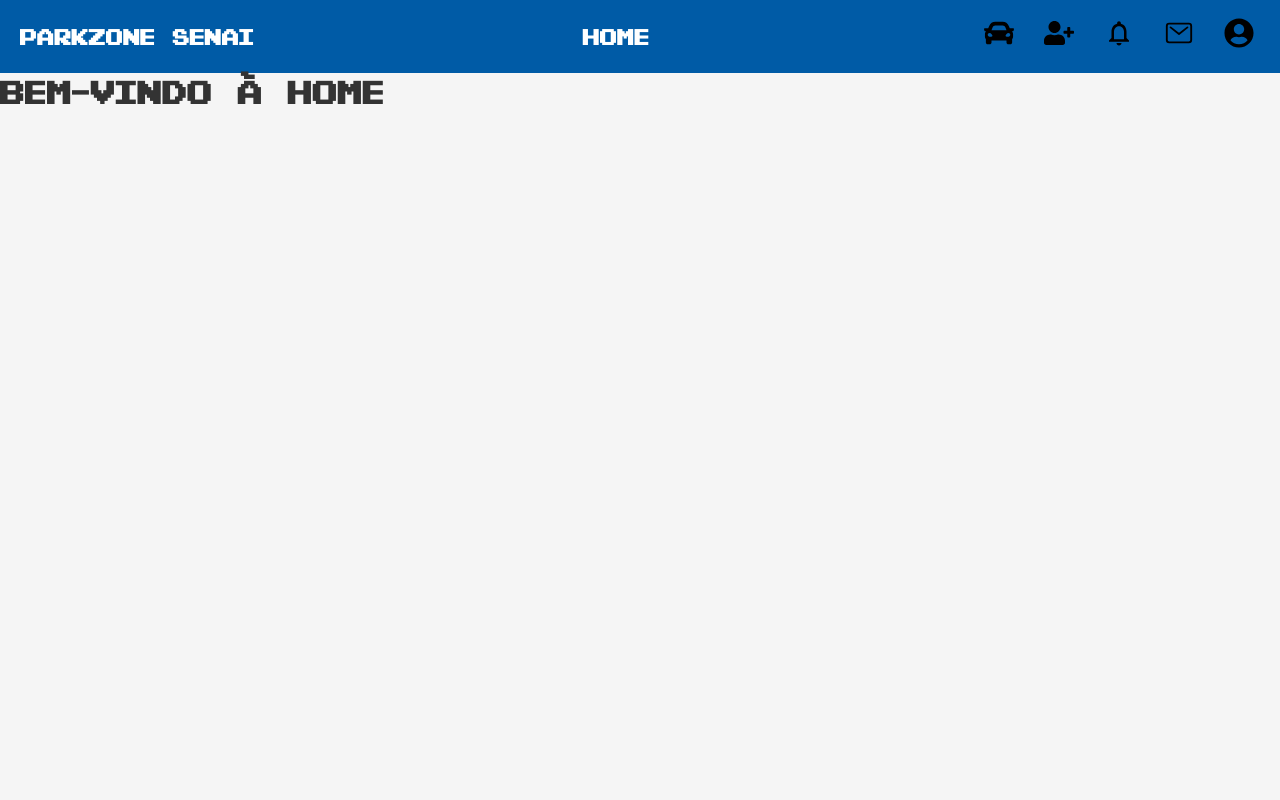
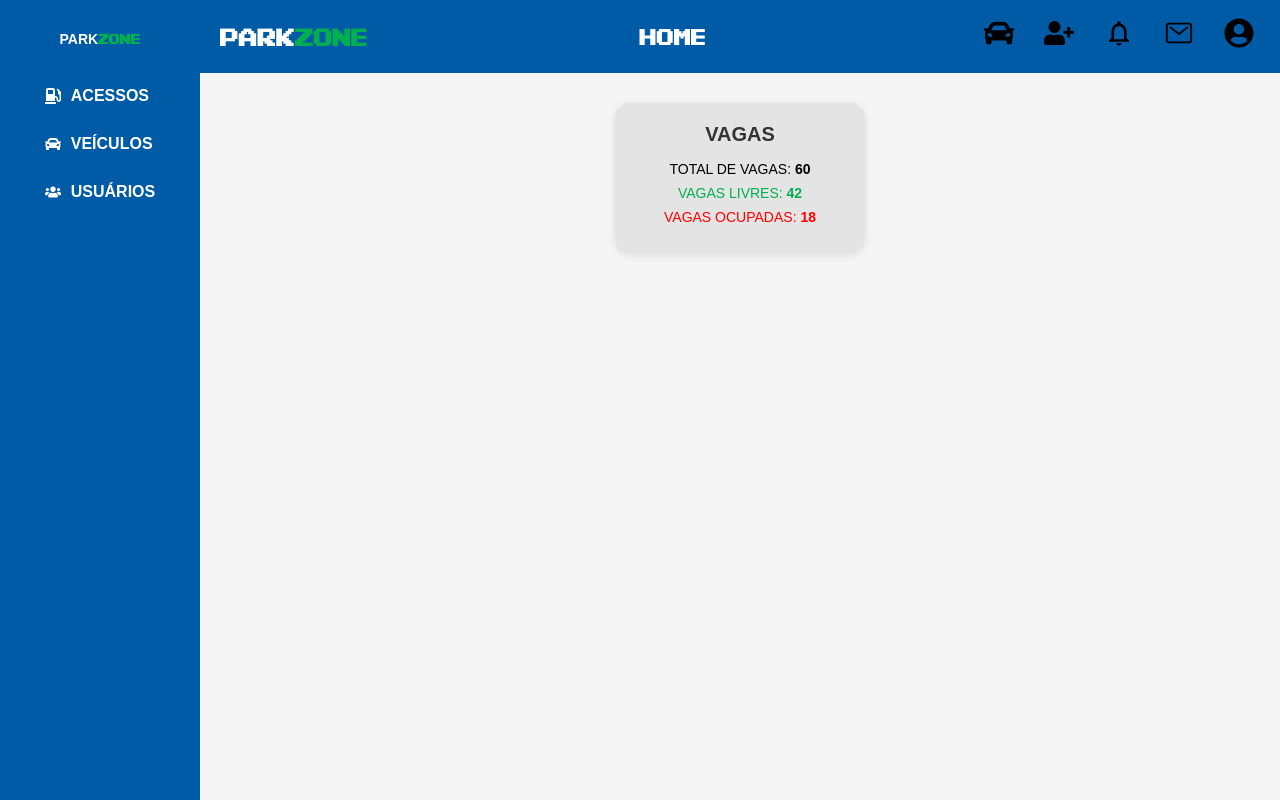
Before and after one commit to frnadin/frontend-estacionas-senai, a React (Vite) app: page /home in a window 1280 px wide. Built offline with nearby package versions, Linux system fonts and the light colour scheme.

Commit message:
feat:adiciona components VagasBox e SideBar

```diff
--- a/src/components/Header/Header.css
+++ b/src/components/Header/Header.css
@@ -33,3 +33,9 @@
     transform: scale(1.2);
     color: white;
   }
+  .logo-title {
+    color: #ffffff;
+  }
+  .logo-green {
+    color: #00b050; /* verde vibrante */
+  }
--- a/src/components/Header/Header.jsx
+++ b/src/components/Header/Header.jsx
@@ -7,7 +7,9 @@ import { IoMailOutline } from 'react-icons/io5';
 export default function Header(props) {
   return (
     <div className="header">
-      <h2 className="header-title">ParkZone Senai</h2>
+      <h2 className="logo-title">
+  PARK<span className="logo-green">ZONE</span></h2>
+
       <h2 className="header-title">{props.tela}</h2>
 
       <div className="header-icons">
--- /dev/null
+++ b/src/components/SideBar/SideBarMenu.css
@@ -0,0 +1,45 @@
+.sidebar {
+    width: 200px;
+    height: 100vh;
+    background-color: #005BA6;
+    color: white;
+    display: flex;
+    flex-direction: column;
+    align-items: center;
+    padding-top: 30px;
+  }
+
+  .logo {
+    font-family: 'Press Start 2P', sans-serif;
+    font-size: 14px;
+    text-align: center;
+    color: white;
+    margin-bottom: 40px;
+  }
+
+  .green {
+    color: #00b050;
+  }
+
+  .sidebar-buttons {
+    display: flex;
+    flex-direction: column;
+    gap: 30px;
+  }
+
+  .sidebar-buttons button {
+    background: none;
+    border: none;
+    color: white;
+    font-weight: bold;
+    font-size: 16px;
+    cursor: pointer;
+    display: flex;
+    align-items: center;
+    gap: 10px;
+  }
+
+  .sidebar-buttons button:hover {
+    color: #00ffcc;
+    transform: scale(1.05);
+  }
--- /dev/null
+++ b/src/components/SideBar/SideBarMenu.jsx
@@ -0,0 +1,28 @@
+import React from 'react';
+import './SidebarMenu.css';
+import { FaGasPump, FaCar, FaUsers } from 'react-icons/fa';
+
+export default function SidebarMenu() {
+  return (
+    <div className="sidebar">
+      <h2 className="logo">
+        PARK<span className="green">ZONE</span>
+      </h2>
+
+      <div className="sidebar-buttons">
+        <button>
+          <FaGasPump className="icon" />
+          ACESSOS
+        </button>
+        <button>
+          <FaCar className="icon" />
+          VEÍCULOS
+        </button>
+        <button>
+          <FaUsers className="icon" />
+          USUÁRIOS
+        </button>
+      </div>
+    </div>
+  );
+}
--- /dev/null
+++ b/src/components/VagasBox/VagasBox.css
@@ -0,0 +1,34 @@
+.vagas-box {
+    background-color: #e4e4e4;
+    padding: 20px;
+    border-radius: 15px;
+    width: 250px;
+    text-align: center;
+    font-family: Arial, sans-serif;
+    box-shadow: 0 2px 8px rgba(0, 0, 0, 0.1);
+  }
+
+  .vagas-box h3 {
+    font-size: 20px;
+    font-weight: bold;
+    margin-bottom: 15px;
+    font-family: 'Press Start 2P', sans-serif;
+  }
+
+  .vagas-total {
+    color: #000;
+    font-size: 14px;
+    margin: 8px 0;
+  }
+
+  .vagas-livres {
+    color: #00b050; /* verde */
+    font-size: 14px;
+    margin: 8px 0;
+  }
+
+  .vagas-ocupadas {
+    color: #ff0000; /* vermelho */
+    font-size: 14px;
+    margin: 8px 0;
+  }
--- /dev/null
+++ b/src/components/VagasBox/VagasBox.jsx
@@ -0,0 +1,13 @@
+import React from 'react';
+import './VagasBox.css';
+
+export default function VagasBox({ total = 60, livres = 42, ocupadas = 18 }) {
+  return (
+    <div className="vagas-box">
+      <h3>VAGAS</h3>
+      <p className="vagas-total">TOTAL DE VAGAS: <strong>{total}</strong></p>
+      <p className="vagas-livres">VAGAS LIVRES: <strong>{livres}</strong></p>
+      <p className="vagas-ocupadas">VAGAS OCUPADAS: <strong>{ocupadas}</strong></p>
+    </div>
+  );
+}
--- a/src/pages/HomePage/home.css
+++ b/src/pages/HomePage/home.css
@@ -0,0 +1,20 @@
+.title {
+    text-align: center;
+    margin-top: 30px;
+    font-size: 24px;
+    color: #44cc00;
+    font-family: 'Press Start 2P', sans-serif;
+  }
+
+  .home-container {
+    display: flex;
+    justify-content: center;
+    margin-top: 30px;
+  }
+  .home-layout {
+    display: flex;
+  }
+
+  .home-main {
+    flex: 1;
+  }
--- a/src/pages/HomePage/home.jsx
+++ b/src/pages/HomePage/home.jsx
@@ -1,14 +1,21 @@
-import Header from '../../components/Header/Header.jsx'
-import React from 'react'
+import Header from '../../components/Header/Header.jsx';
+import React from 'react';
+import './home.css';
+import VagasBox from '../../components/VagasBox/VagasBox';
+import SidebarMenu from '../../components/SideBar/SideBarMenu';
 
 function Home() {
   return (
-    <div >
-      <Header
-      tela="Home" />
-      <h1>Bem-vindo à Home</h1>
+    <div className="home-layout">
+      <SidebarMenu />
+    <div className="home-main">
+      <Header tela="Home" />
+      <div className="home-container">
+        <VagasBox total={60} livres={42} ocupadas={18} />
+      </div>
     </div>
-  )
+    </div>
+  );
 }
 
-export default Home
+export default Home;
```
